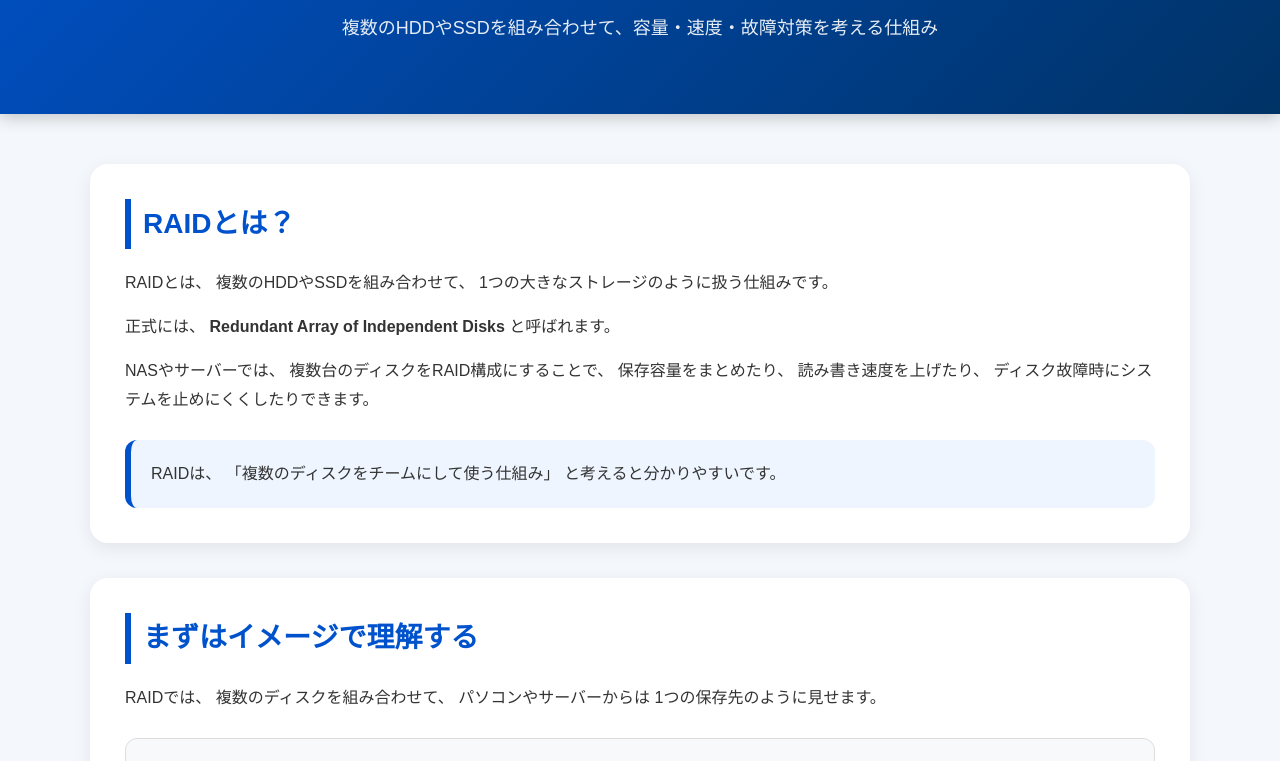
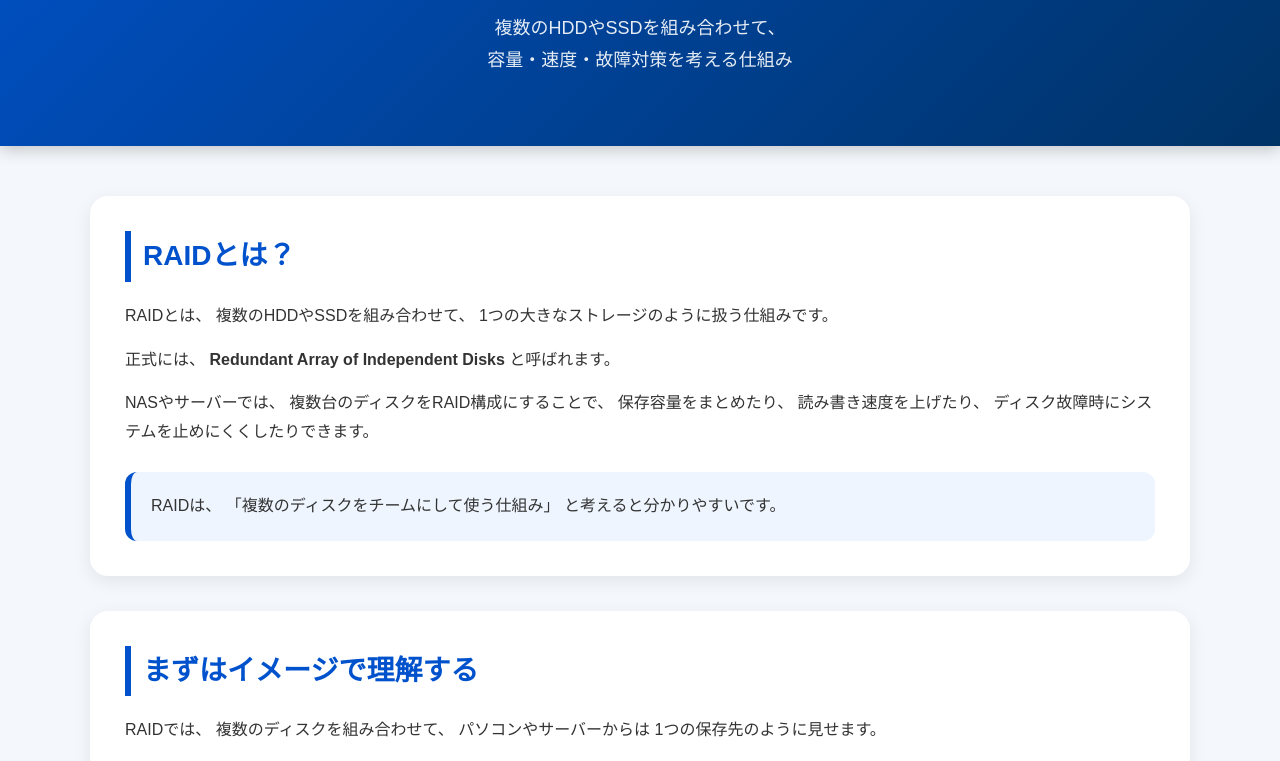
Before and after one commit to ookiiryu-dotcom/it-yo-go, a website built with Vite: page RAID.html in a window 1280 px wide. Shown: the part 239-1000 px from the top of the page. Built offline with nearby package versions, Linux system fonts and the light colour scheme.

Commit message:
RAID.html を更新

```diff
--- a/RAID.html
+++ b/RAID.html
@@ -32,7 +32,7 @@
   </h1>
 
   <p>
-    複数のHDDやSSDを組み合わせて、容量・速度・故障対策を考える仕組み
+    複数のHDDやSSDを組み合わせて、<br>容量・速度・故障対策を考える仕組み
   </p>
 
 </header>
```
